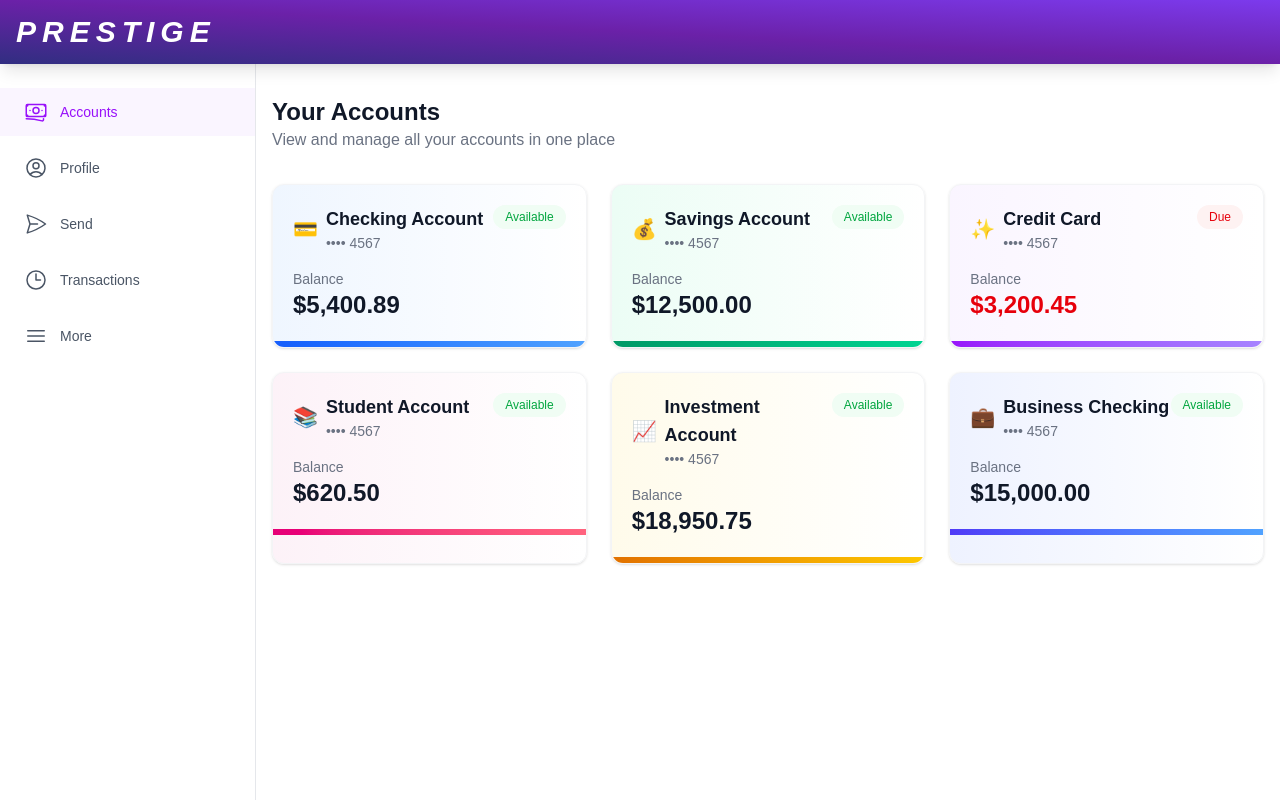
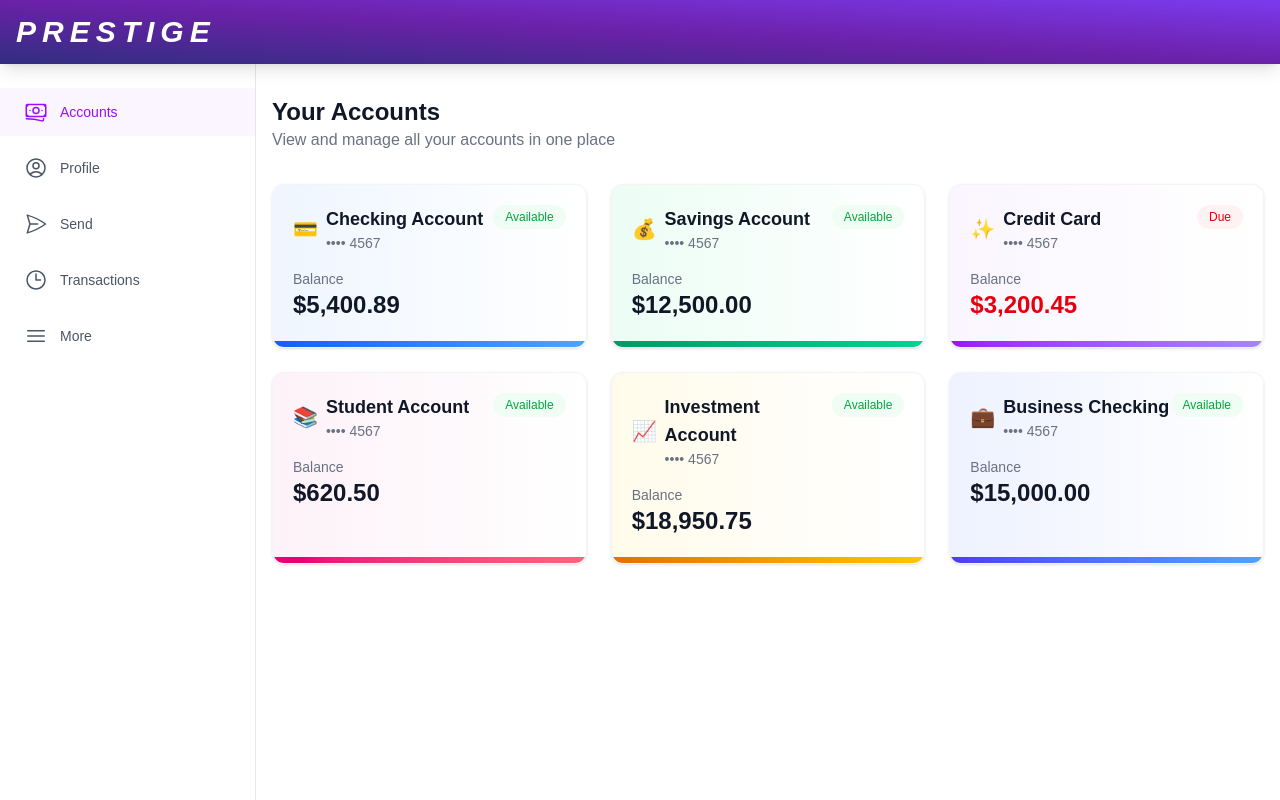
Before and after one commit to dgarcia1724/prestige-finance, a Next.js app: page /accounts in a window 1280 px wide. Built offline with nearby package versions, Linux system fonts and the light colour scheme; a web font is replaced by a local one.

Commit message:
Fixed the gradient bar issue

```diff
--- a/src/components/AccountCard.tsx
+++ b/src/components/AccountCard.tsx
@@ -68,9 +68,9 @@ const AccountCard = ({ type, balance, accountNumber }: AccountCardProps) => {
 
   return (
     <div
-      className={`relative w-full rounded-xl shadow-sm border border-gray-100 overflow-hidden ${theme.bgGradient} transition-transform hover:scale-[1.02] cursor-pointer`}
+      className={`relative w-full rounded-xl shadow-sm border border-gray-100 overflow-hidden ${theme.bgGradient} transition-transform hover:scale-[1.02] cursor-pointer flex flex-col h-full`}
     >
-      <div className="p-5">
+      <div className="p-5 flex-grow">
         {/* Card Header */}
         <div className="flex justify-between items-start mb-4">
           <div className="flex items-center gap-2">
```
